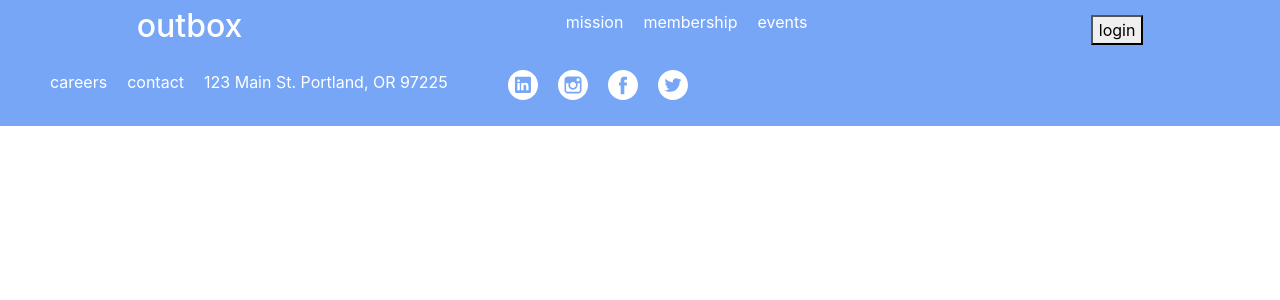
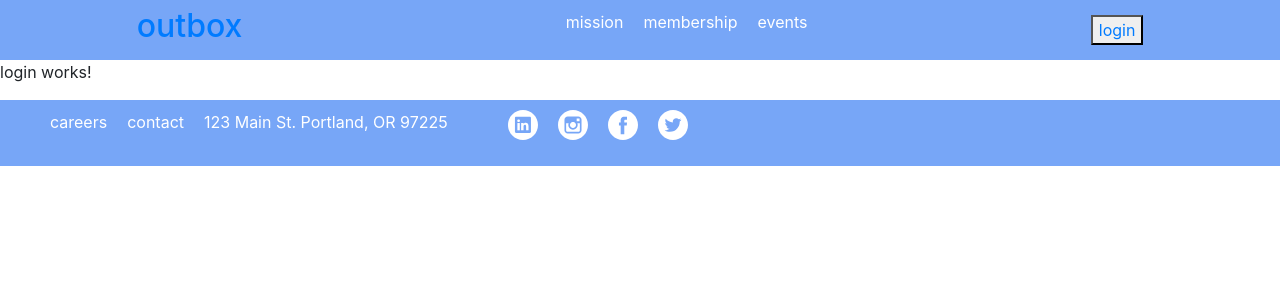
Before and after one commit to breaclark/co-work-client-website, an Angular app in the folder co-work-sass/: page /login in a window 1280 px wide. Before the commit this address led to /. Shown: the top 300 px of the page. Built offline with nearby package versions, Linux system fonts and the light colour scheme.

Commit message:
Add login component and routing

```diff
--- a/co-work-sass/src/app/app.component.html
+++ b/co-work-sass/src/app/app.component.html
@@ -1,11 +1,11 @@
 <div class="header">
-  <h2><span>out</span>box</h2>
+  <h2><a routerLink=""><span>out</span>box</a></h2>
   <ul>
     <li>mission</li>
     <li>membership</li>
     <li>events</li>
   </ul>
-  <button>login</button>
+  <button><a routerLink="login">login</a></button>
 </div>
 <router-outlet></router-outlet>
 <div class="footer">
--- a/co-work-sass/src/app/app.module.ts
+++ b/co-work-sass/src/app/app.module.ts
@@ -5,12 +5,14 @@ import { NgModule } from '@angular/core';
 
 import { AppComponent } from './app.component';
 import { WelcomeComponent } from './welcome/welcome.component';
+import { LoginComponent } from './login/login.component';
 
 
 @NgModule({
   declarations: [
     AppComponent,
-    WelcomeComponent
+    WelcomeComponent,
+    LoginComponent
   ],
   imports: [
     BrowserModule,
--- a/co-work-sass/src/app/app.routing.ts
+++ b/co-work-sass/src/app/app.routing.ts
@@ -1,11 +1,16 @@
 import { ModuleWithProviders }  from '@angular/core';
 import { Routes, RouterModule } from '@angular/router';
 import { WelcomeComponent } from './welcome/welcome.component';
+import { LoginComponent } from './login/login.component';
 
 const appRoutes: Routes = [
   {
 	   path: '',
 	   component: WelcomeComponent
+	},
+  {
+	   path: 'login',
+	   component: LoginComponent
 	}
  ];
 
--- /dev/null
+++ b/co-work-sass/src/app/login/login.component.html
@@ -0,0 +1,3 @@
+<p>
+  login works!
+</p>
--- /dev/null
+++ b/co-work-sass/src/app/login/login.component.ts
@@ -0,0 +1,15 @@
+import { Component, OnInit } from '@angular/core';
+
+@Component({
+  selector: 'app-login',
+  templateUrl: './login.component.html',
+  styleUrls: ['./login.component.scss']
+})
+export class LoginComponent implements OnInit {
+
+  constructor() { }
+
+  ngOnInit() {
+  }
+
+}
```
Also changed, not shown: co-work-sass/src/app/login/login.component.scss (added), 1 other file (tests, documents, lock files or other folders).
